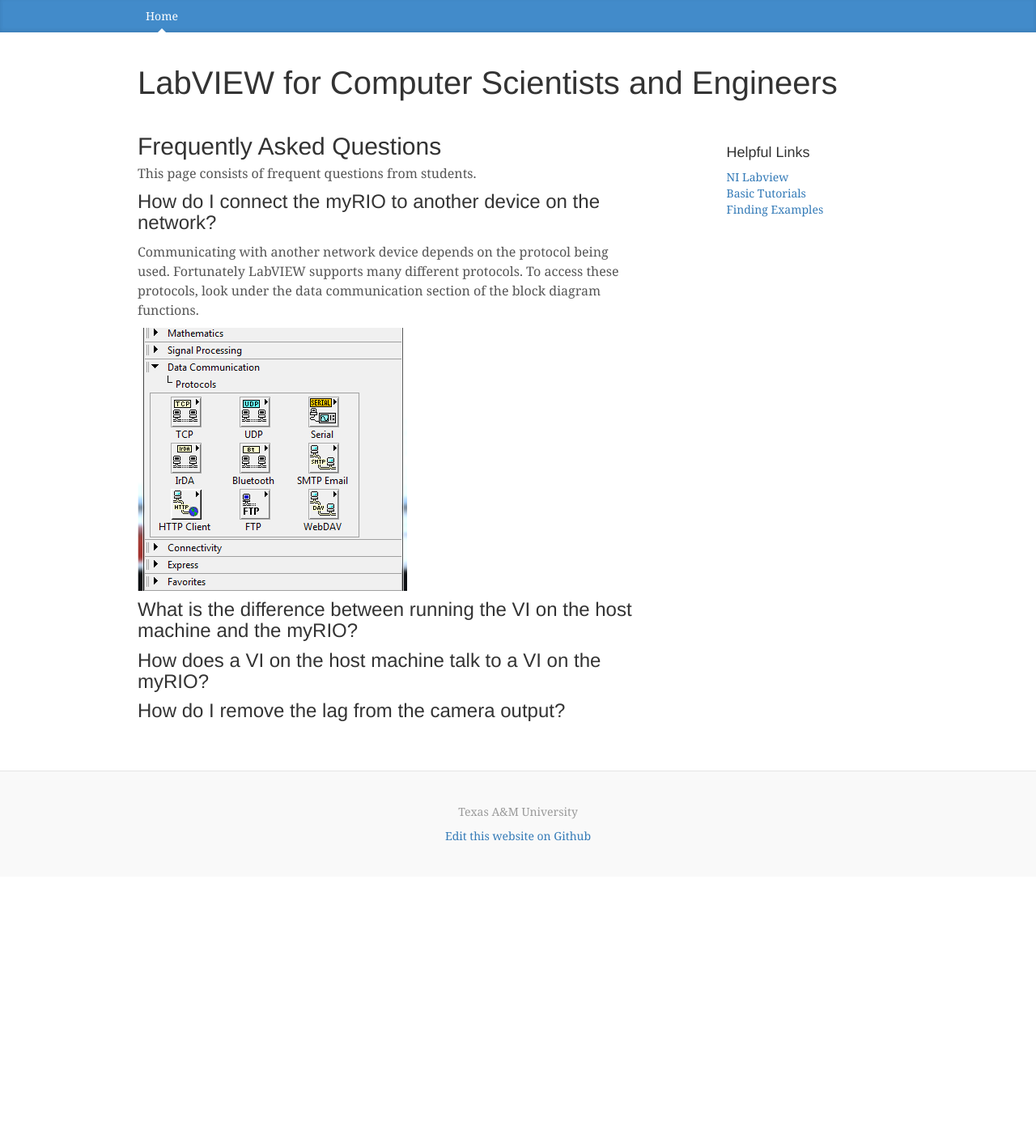
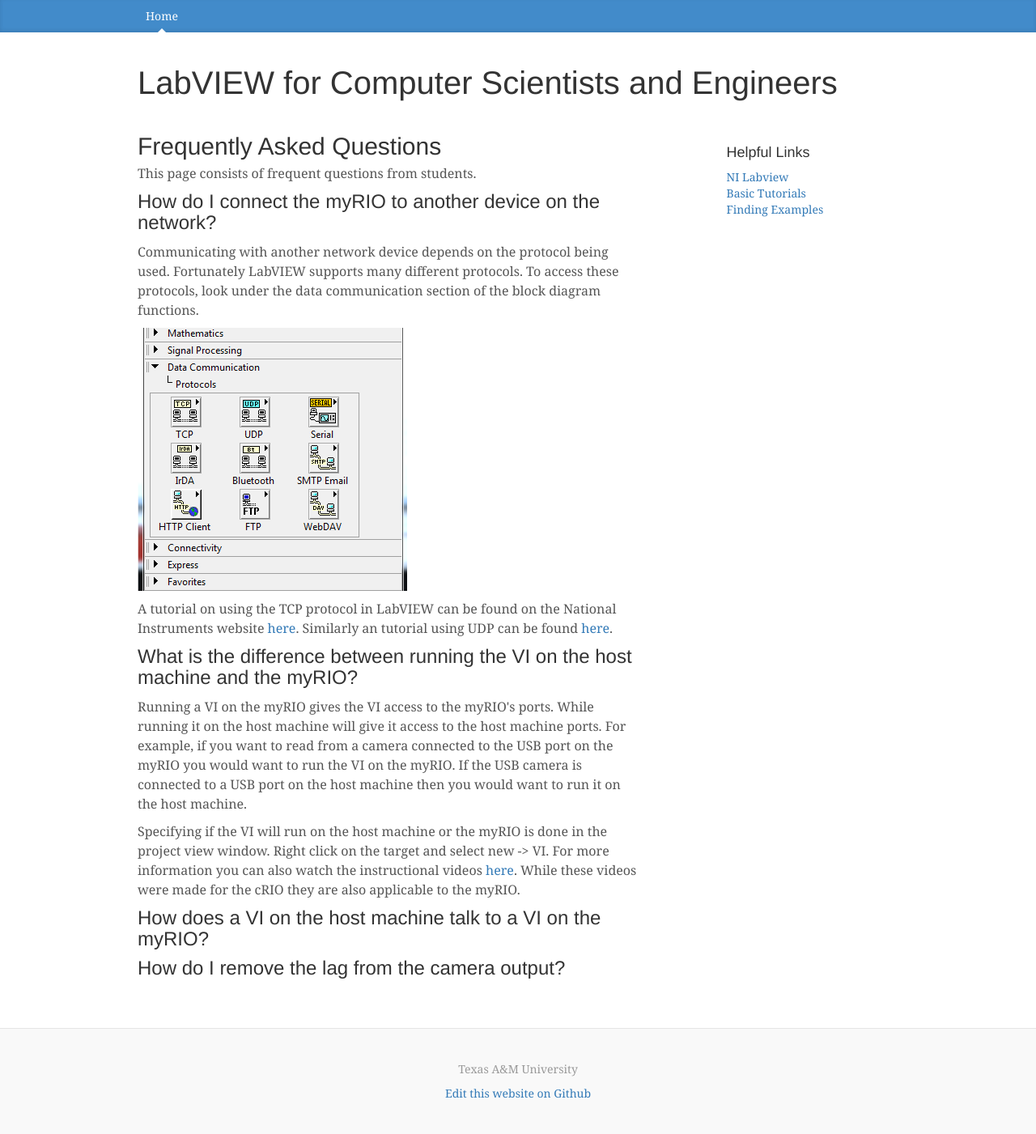
Before and after one commit to LabVIEW-Robotics/LabVIEW-Robotics.github.io, a Jekyll site: the page built from faq.html, in a window 1280 px wide. Shown: the whole page at 81% size. Built offline with Jekyll 4.4.1, drawn with Linux system fonts in a browser that asks for light colours; nearby versions of some CDN libraries; Markdown is read by kramdown in place of the engine named in the settings; before the commit the page ends 1083 px from its top, so only the background shows below that.

Commit message:
second question

```diff
--- a/faq.html
+++ b/faq.html
@@ -22,8 +22,26 @@
 <p>
 <img src="/images/data_communication.PNG" />
 </p>
+<p>
+A tutorial on using the TCP protocol in LabVIEW can be found on
+the National Instruments website
+<a href="http://www.ni.com/white-paper/2710/en/">here</a>. Similarly an
+tutorial using UDP can be found <a href="http://www.ni.com/tutorial/4950/en/">here</a>.
+</p>
 <h3>What is the difference between running the VI on the host machine and the myRIO?</h3>
-<p></p>
+<p>Running a VI on the myRIO gives the VI access to the myRIO's ports. While running
+it on the host machine will give it access to the host machine ports. For example,
+if you want to read from a camera connected to the USB port on the myRIO
+you would want to run the VI on the myRIO. If the USB camera is connected to
+a USB port on the host machine then you would want to run it on the host machine.
+</p>
+<p>
+Specifying if the VI will run on the host machine or the myRIO is done
+in the project view window. Right click on the target and select new -> VI.
+For more information you can also watch the instructional videos
+<a href="http://www.ni.com/academic/students/learn-rio/embedded-programming/">here</a>.
+While these videos were made for the cRIO they are also applicable to the myRIO.
+</p>
 <h3>How does a VI on the host machine talk to a VI on the myRIO?</h3>
 <p></p>
 <h3>How do I remove the lag from the camera output?</h3>
```
